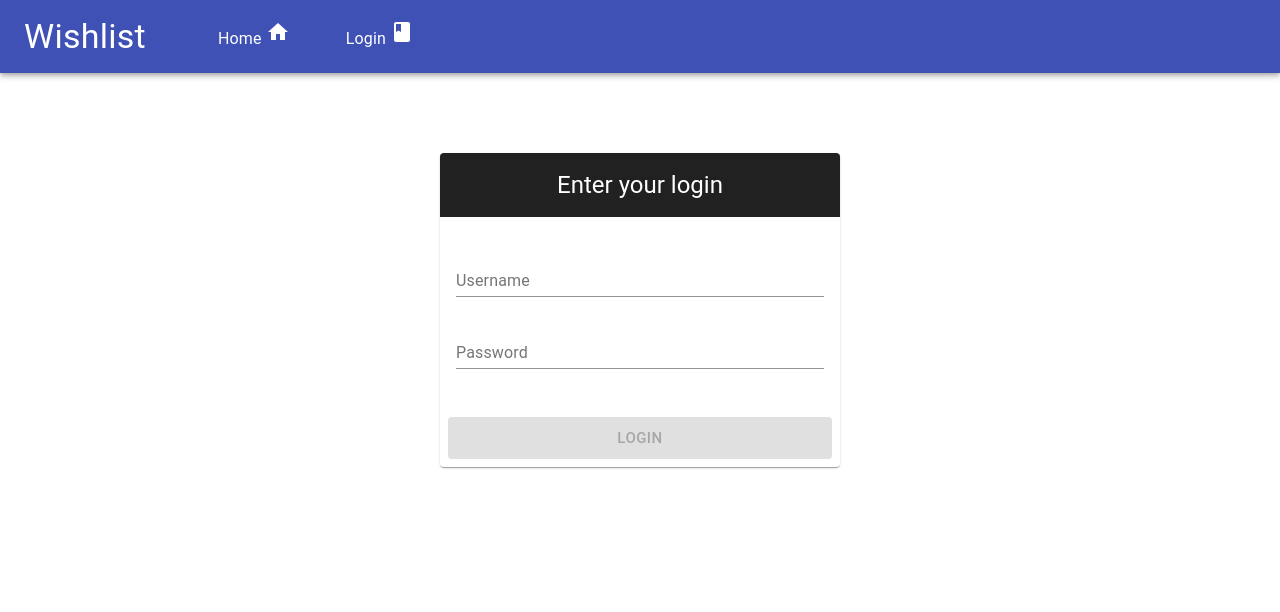
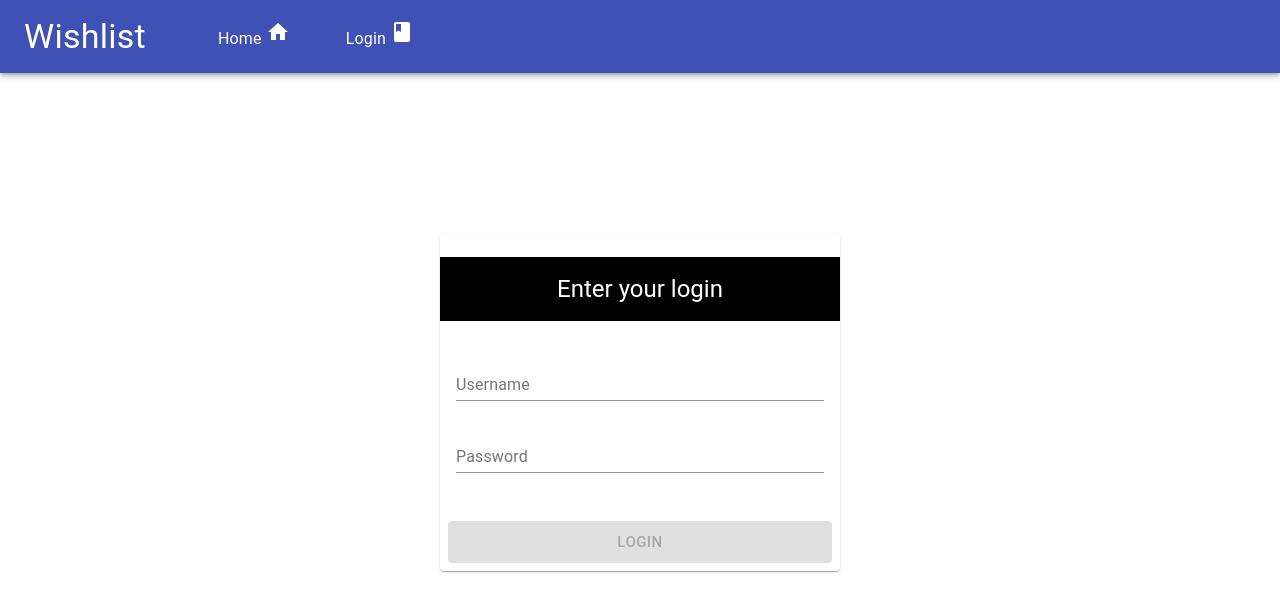
Before and after one commit to robinicole/wishlist_app_revival, a React (Create React App) app in the folder frontend/: page /#/ in a window 1280 px wide. Shown: the top 612 px of the page. Built offline with nearby package versions, Linux system fonts and the light colour scheme; no server answers.

Commit message:
put the styles in the constant file

```diff
--- a/frontend/src/components/Constants.js
+++ b/frontend/src/components/Constants.js
@@ -1 +1,26 @@
 export const api_url = "https://gifts-wishlist-backend.herokuapp.com" ;
+export const styles = theme =>
+({
+  container: {
+    display: 'flex',
+    flexWrap: 'wrap',
+    width: 400,
+    margin: `${theme.spacing(0)} auto`,
+    marginTop: theme.spacing(10)
+  },
+  loginBtn: {
+    marginTop: theme.spacing(2),
+    flexGrow: 1
+  },
+  header: {
+    textAlign: 'center',
+    background: 'black',
+    color: '#fff',
+    margin: `${theme.spacing(3)} auto`,
+    marginTop: theme.spacing(3)
+  },
+  card: {
+    marginTop: theme.spacing(10)
+  }
+
+});
--- a/frontend/src/components/Login.js
+++ b/frontend/src/components/Login.js
@@ -11,31 +11,7 @@ import { withRouter } from 'react-router-dom';
 
 import ACTIONS from "../modules/action";
 import { connect } from "react-redux";
-import { api_url } from './Constants' ;
-
-const styles = theme =>
-  ({
-    container: {
-      display: 'flex',
-      flexWrap: 'wrap',
-      width: 400,
-      margin: `${theme.spacing(0)} auto`
-    },
-    loginBtn: {
-      marginTop: theme.spacing(2),
-      flexGrow: 1
-    },
-    header: {
-      textAlign: 'center',
-      background: '#212121',
-      color: '#fff'
-    },
-    card: {
-      marginTop: theme.spacing(10)
-    }
-
-  });
-
+import { api_url, styles } from './Constants' ;
 
 class Login extends Component {
     constructor(props) {
--- a/frontend/src/components/Register.js
+++ b/frontend/src/components/Register.js
@@ -11,30 +11,30 @@ import { withRouter } from 'react-router-dom';
 
 import ACTIONS from "../modules/action";
 import { connect } from "react-redux";
-import { api_url } from './Constants' ;
+import { api_url, styles } from './Constants' ;
 
-const styles = theme =>
-  ({
-    container: {
-      display: 'flex',
-      flexWrap: 'wrap',
-      width: 400,
-      margin: `${theme.spacing(0)} auto`
-    },
-    loginBtn: {
-      marginTop: theme.spacing(2),
-      flexGrow: 1
-    },
-    header: {
-      textAlign: 'center',
-      background: '#212121',
-      color: '#fff'
-    },
-    card: {
-      marginTop: theme.spacing(10)
-    }
+// const styles = theme =>
+//   ({
+//     container: {
+//       display: 'flex',
+//       flexWrap: 'wrap',
+//       width: 400,
+//       margin: `${theme.spacing(0)} auto`
+//     },
+//     loginBtn: {
+//       marginTop: theme.spacing(2),
+//       flexGrow: 1
+//     },
+//     header: {
+//       textAlign: 'center',
+//       background: '#212121',
+//       color: '#fff'
+//     },
+//     card: {
+//       marginTop: theme.spacing(10)
+//     }
 
-  });
+//   });
 
 
 class Register extends Component {
--- a/frontend/src/components/listGiftsToOffer.js
+++ b/frontend/src/components/listGiftsToOffer.js
@@ -9,34 +9,7 @@ import Avatar from '@material-ui/core/Avatar';
 import ImageIcon from '@material-ui/icons/Image';
 import Container from '@material-ui/core/Container';
 import CardHeader from '@material-ui/core/CardHeader';
-import { api_url } from './Constants' ;
-
-
-const styles = theme =>
-  ({
-    container: {
-      display: 'flex',
-      flexWrap: 'wrap',
-      width: 400,
-      margin: `${theme.spacing(0)} auto`,
-      marginTop: `${theme.spacing(2)} auto`
-    },
-    loginBtn: {
-      marginTop: theme.spacing(2),
-      flexGrow: 1
-    },
-    header: {
-      textAlign: 'center',
-      background: 'grey',
-      color: '#fff',
-      margin: `${theme.spacing(3)} auto`,
-      marginTop: theme.spacing(3)
-    },
-    card: {
-      marginTop: theme.spacing(10)
-    }
-
-  });
+import { api_url, styles} from './Constants' ;
 
 class listGiftsToOffer extends Component {
     constructor(props) {
--- a/frontend/src/components/listMyGifts.js
+++ b/frontend/src/components/listMyGifts.js
@@ -11,31 +11,8 @@ import Avatar from '@material-ui/core/Avatar';
 import ImageIcon from '@material-ui/icons/Image';
 import Divider from '@material-ui/core/Divider';
 import Container from '@material-ui/core/Container';
-import { api_url } from './Constants' ;
-
-const styles = theme =>
-  ({
-    container: {
-      display: 'flex',
-      flexWrap: 'wrap',
-      width: 400,
-      margin: `${theme.spacing(0)} auto`,
-      marginTop: theme.spacing(10)
-    },
-    loginBtn: {
-      marginTop: theme.spacing(2),
-      flexGrow: 1
-    },
-    header: {
-      textAlign: 'center',
-      background: '#212121',
-      color: '#fff'
-    },
-    card: {
-      marginTop: theme.spacing(10)
-    }
-
-  });
+import { api_url, styles } from './Constants' ;
+import CardHeader from '@material-ui/core/CardHeader';
 
 class MyGiftsList extends Component {
     constructor(props) {
@@ -80,6 +57,7 @@ class MyGiftsList extends Component {
             .catch();
         }
     }
+
     handlDeleteGift(id){
         const token = localStorage.accessToken;
         if (token) {
@@ -117,7 +95,8 @@ class MyGiftsList extends Component {
     render(){
         const { classes } = this.props ;
         return (
-            <div>
+            <Container>
+            <CardHeader className={classes.header} title="My gifts list" />
             <FormControl fullWidth className={classes.container}>
                 <TextField
                 id="outlined-basic"
@@ -156,7 +135,7 @@ class MyGiftsList extends Component {
                 </div>
         )}
               </List>
-              </div>
+              </Container>
         )
     }
 }
--- a/frontend/src/components/listUsers.js
+++ b/frontend/src/components/listUsers.js
@@ -8,34 +8,7 @@ import Avatar from '@material-ui/core/Avatar';
 import ImageIcon from '@material-ui/icons/Image';
 import Container from '@material-ui/core/Container';
 import CardHeader from '@material-ui/core/CardHeader';
-import { api_url } from './Constants' ;
-
-
-const styles = theme =>
-  ({
-    container: {
-      display: 'flex',
-      flexWrap: 'wrap',
-      width: 400,
-      margin: `${theme.spacing(0)} auto`,
-      marginTop: `${theme.spacing(2)} auto`
-    },
-    loginBtn: {
-      marginTop: theme.spacing(2),
-      flexGrow: 1
-    },
-    header: {
-      textAlign: 'center',
-      background: 'grey',
-      color: '#fff',
-      margin: `${theme.spacing(3)} auto`,
-      marginTop: theme.spacing(3)
-    },
-    card: {
-      marginTop: theme.spacing(10)
-    }
-
-  });
+import { api_url, styles } from './Constants' ;
 
 class Users extends Component {
     constructor(props) {
```
Also changed, not shown: 1 other file (tests, documents, lock files or other folders).
